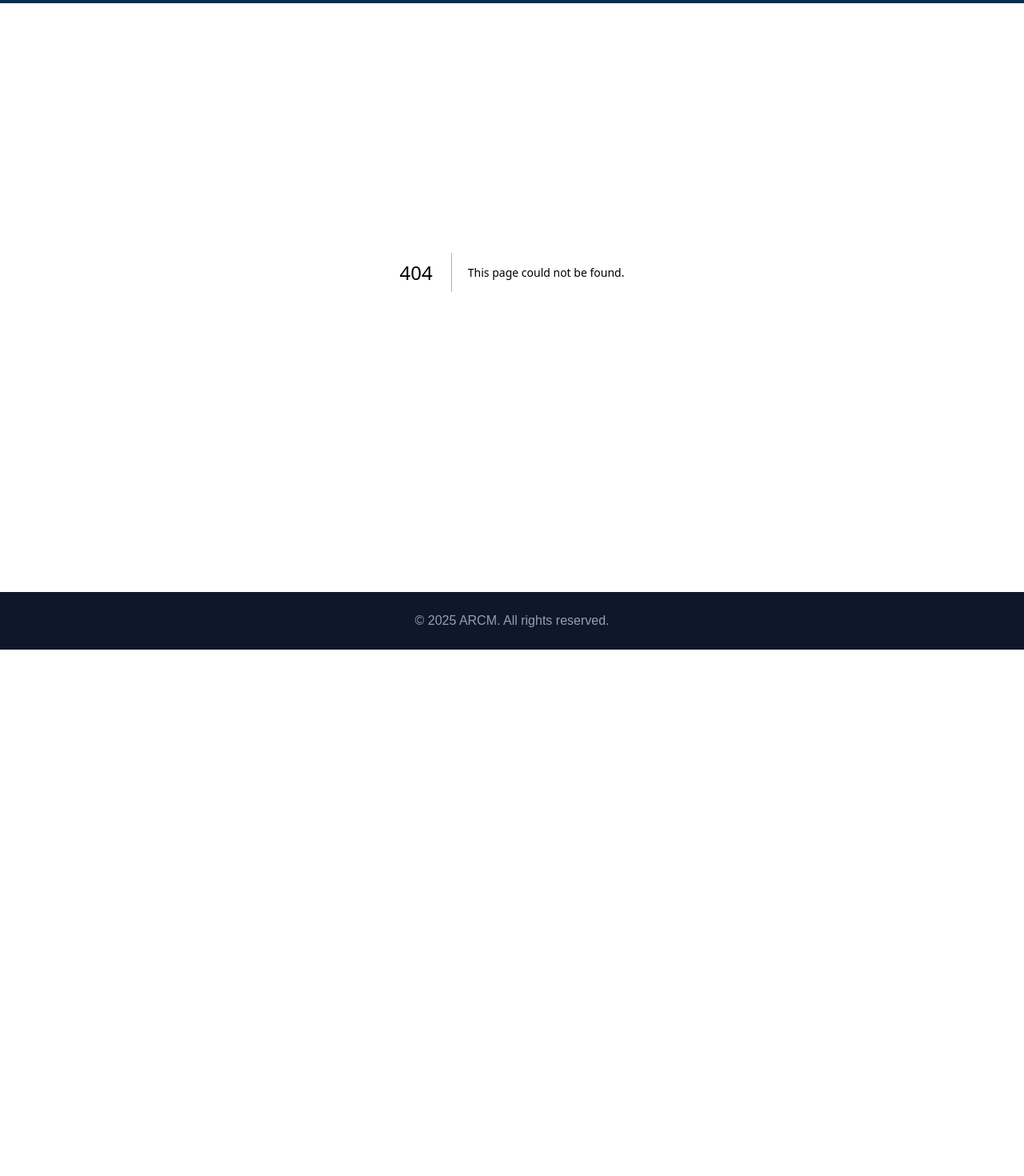
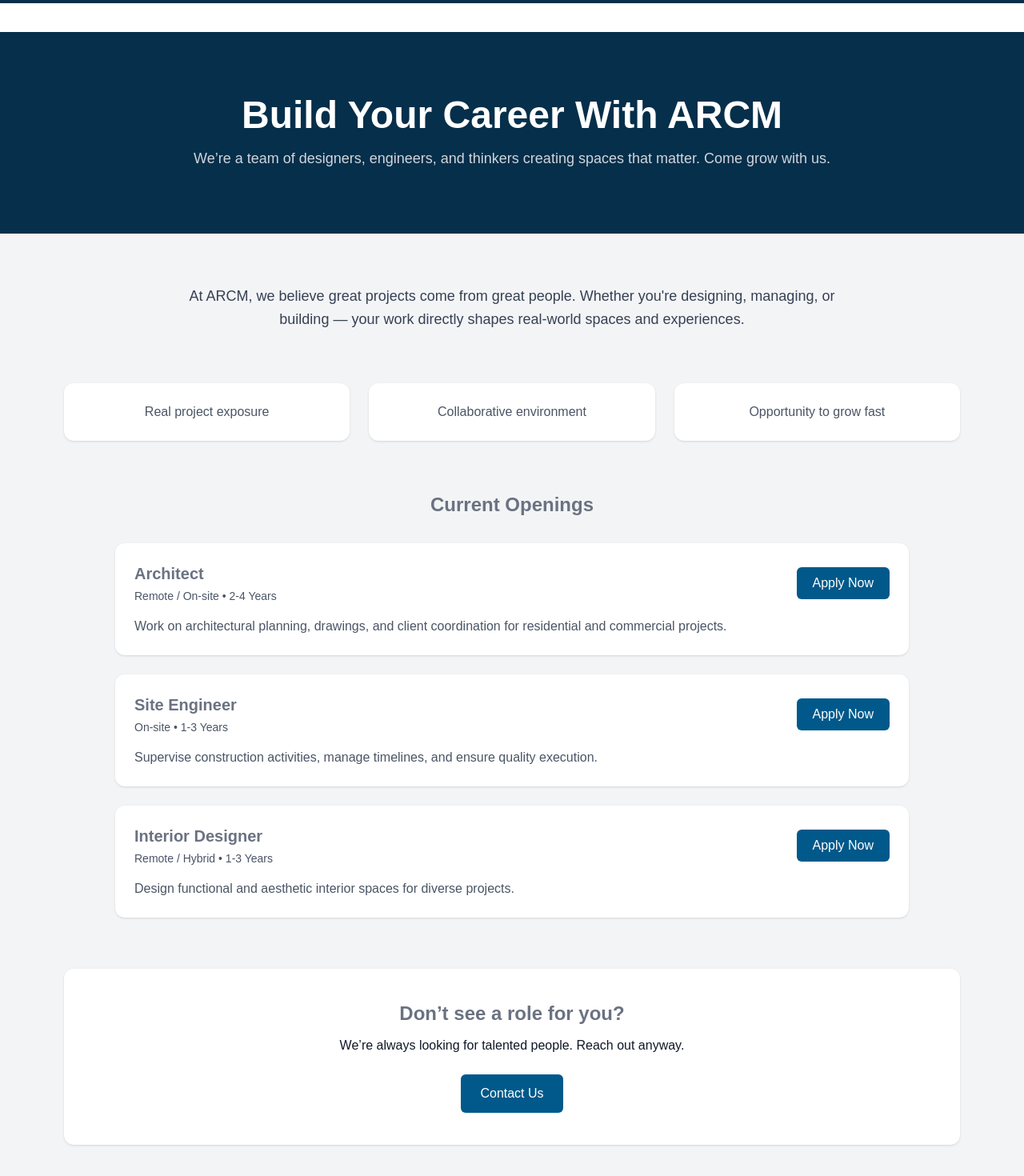
Before and after one commit to ritwikmaji58-source/arcm-projects, a Next.js app: page /components/pages/Career in a window 1280 px wide. Before the commit this address had no page. Shown: the part 60-1530 px from the top of the page at 80% size. Before the commit the page ends 872 px from the top, so only its background shows below. Built offline with nearby package versions, Linux system fonts and the light colour scheme.

Commit message:
Adding career page

```diff
--- a/app/components/layout/Header.tsx
+++ b/app/components/layout/Header.tsx
@@ -6,7 +6,7 @@ export default function Header() {
             <nav className="bg-sky-950 fixed top-0 w-full border-gray-200 dark:bg-gray-600">
                 <div className="max-w-screen-xl flex flex-wrap items-center justify-between mx-auto p-4">
 
-                    <a href="#" className="flex items-center space-x-3 rtl:space-x-reverse">
+                    <a href="/" className="flex items-center space-x-3 rtl:space-x-reverse">
                         <span className="self-center text-white text-2xl font-semibold whitespace-nowrap dark:text-white">ARCM Projects</span>
                     </a>
 
--- /dev/null
+++ b/app/components/pages/Career/page.tsx
@@ -0,0 +1,129 @@
+"use client";
+
+export default function Careers() {
+    const jobs = [
+        {
+            title: "Architect",
+            location: "Remote / On-site",
+            experience: "2-4 Years",
+            description:
+                "Work on architectural planning, drawings, and client coordination for residential and commercial projects.",
+        },
+        {
+            title: "Site Engineer",
+            location: "On-site",
+            experience: "1-3 Years",
+            description:
+                "Supervise construction activities, manage timelines, and ensure quality execution.",
+        },
+        {
+            title: "Interior Designer",
+            location: "Remote / Hybrid",
+            experience: "1-3 Years",
+            description:
+                "Design functional and aesthetic interior spaces for diverse projects.",
+        },
+    ];
+
+    return (
+        <main className="min-h-screen bg-gray-100">
+
+            {/* 🔷 Hero (slightly more premium feel) */}
+            <div className="bg-sky-950 text-white mt-25 py-20 px-4">
+                <div className="max-w-4xl mx-auto text-center">
+                    <h1 className="text-4xl md:text-5xl font-bold mb-4">
+                        Build Your Career With ARCM
+                    </h1>
+                    <p className="text-gray-300 text-lg">
+                        We’re a team of designers, engineers, and thinkers creating
+                        spaces that matter. Come grow with us.
+                    </p>
+                </div>
+            </div>
+
+            {/* 🔷 Intro Section (new vibe) */}
+            <section className="max-w-4xl mx-auto px-4 py-16 text-center">
+                <p className="text-gray-700 text-lg leading-relaxed">
+                    At ARCM, we believe great projects come from great people.
+                    Whether you're designing, managing, or building — your work
+                    directly shapes real-world spaces and experiences.
+                </p>
+            </section>
+
+            {/* 🔷 Why Work With Us (clean horizontal feel) */}
+            <section className="max-w-6xl mx-auto px-4 pb-16">
+                <div className="grid md:grid-cols-3 gap-6">
+                    {[
+                        "Real project exposure",
+                        "Collaborative environment",
+                        "Opportunity to grow fast",
+                    ].map((item, index) => (
+                        <div
+                            key={index}
+                            className="bg-white rounded-xl shadow p-6 hover:shadow-lg transition"
+                        >
+                            <p className="text-gray-600 font-medium text-center">
+                                {item}
+                            </p>
+                        </div>
+                    ))}
+                </div>
+            </section>
+
+            {/* 🔷 Jobs (more minimal cards) */}
+            <section className="max-w-5xl mx-auto px-4 pb-16">
+                <h2 className="text-2xl text-gray-500 font-bold mb-8 text-center">
+                    Current Openings
+                </h2>
+
+                <div className="space-y-6">
+                    {jobs.map((job, index) => (
+                        <div
+                            key={index}
+                            className="bg-white rounded-xl shadow p-6 hover:shadow-lg transition"
+                        >
+                            <div className="flex flex-col md:flex-row md:items-center md:justify-between">
+
+                                <div>
+                                    <h3 className="text-xl text-gray-500 font-semibold">
+                                        {job.title}
+                                    </h3>
+                                    <p className="text-sm text-gray-600 mt-1">
+                                        {job.location} • {job.experience}
+                                    </p>
+                                </div>
+
+                                <button className="mt-4 md:mt-0 bg-sky-800 text-white px-5 py-2 rounded-md hover:bg-sky-300 hover:text-black transition">
+                                    Apply Now
+                                </button>
+                            </div>
+
+                            <p className="text-gray-600 mt-4">
+                                {job.description}
+                            </p>
+                        </div>
+                    ))}
+                </div>
+            </section>
+
+            {/* 🔷 CTA */}
+            <section className="max-w-6xl mx-auto px-4 pb-20">
+                <div className="bg-white rounded-xl shadow p-10 text-center">
+                    <h2 className="text-2xl text-gray-500 font-bold mb-3">
+                        Don’t see a role for you?
+                    </h2>
+                    <p className="text-gray-900 mb-6">
+                        We’re always looking for talented people. Reach out anyway.
+                    </p>
+
+                    <a href="mailto:arco.industries@gmail.com">
+                        <button className="bg-sky-800 text-black px-6 py-3 rounded-md font-medium hover:bg-sky-300 transition">
+                            <p className="text-white">Contact Us</p>
+                        </button>
+                    </a>
+                </div>
+            </section>
+
+        </main>
+    );
+}
--- a/app/components/pages/Homepage.tsx
+++ b/app/components/pages/Homepage.tsx
@@ -9,6 +9,7 @@ export default function Homepage() {
                 <div className="">
 
                 </div>
+
                 <section className="min-h-[80vh] flex flex-col gap-10 items-center justify-center text-white text-center px-6">
                     <h1 className="text-4xl md:text-6xl font-bold mb-4">
                         ARCM Projects Private Limited
@@ -17,7 +18,7 @@ export default function Homepage() {
                         Building your visions into reality.
                     </p>
                     <div className="flex flex-row sm:flex-row gap-5">
-                        <a href="mailto:ranjithgsh@gmail.com">
+                        <a href="mailto:arco.industries22@gmail.com">
                             <button className="bg-sky-400 text-black px-6 py-3 rounded-md font-medium hover:bg-sky-300 transition">
                                 <p className="text-white">Get a quote</p>
                             </button>
```
